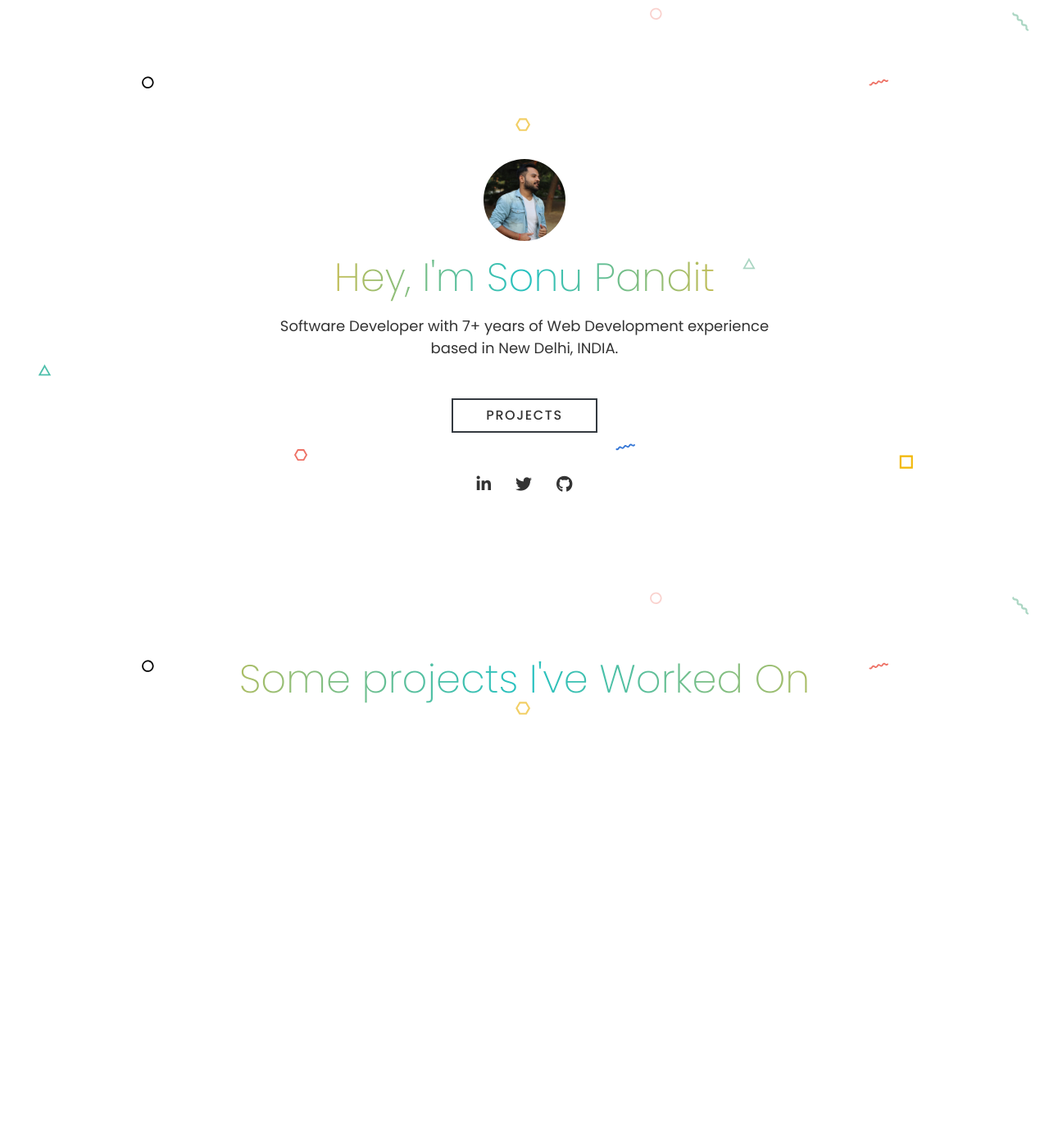
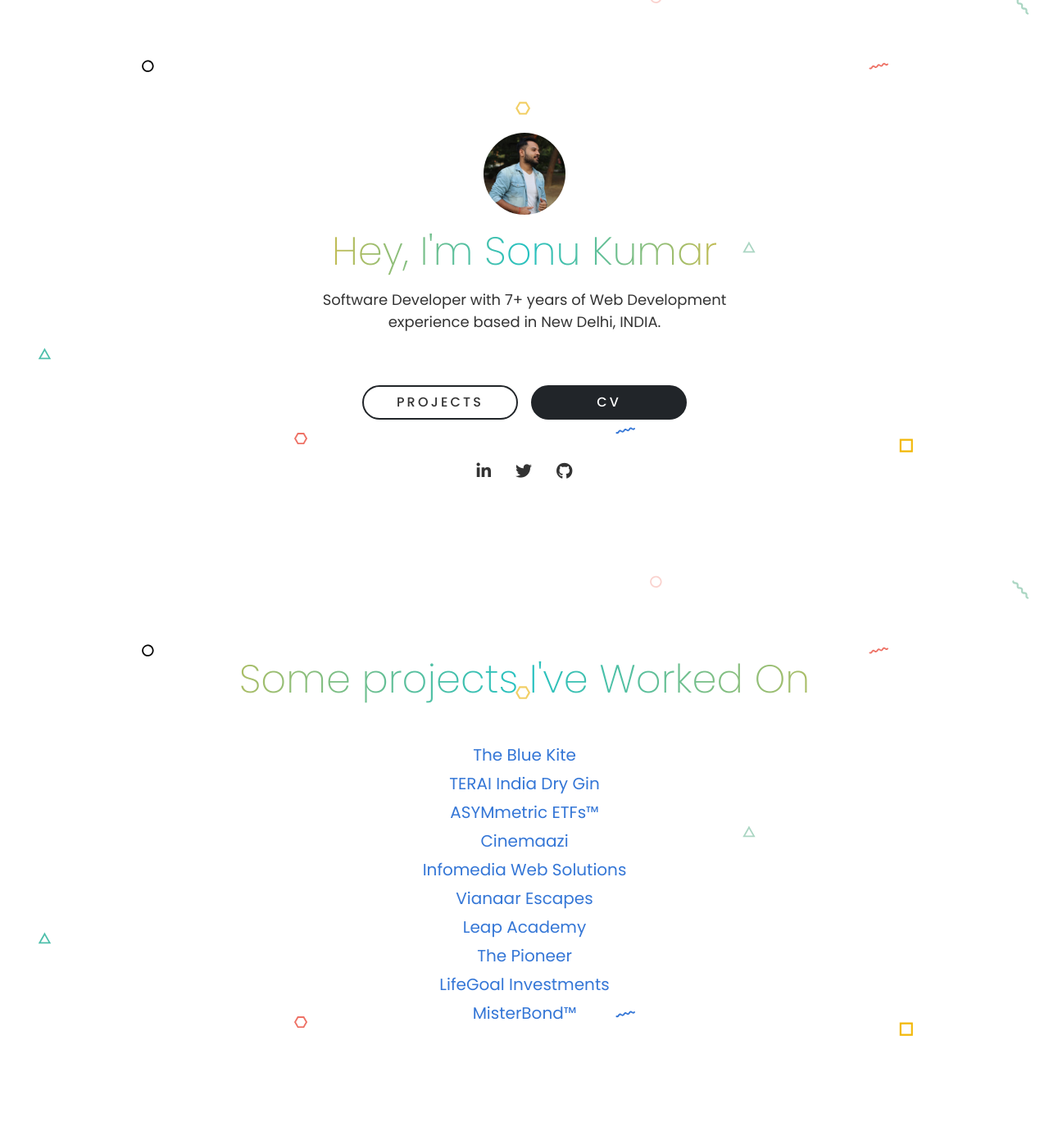
Before and after one commit to sonupandit/sonupandit.github.io, a PHP site: page / in a window 1280 px wide; the page is wider, and only the part inside the window is pictured. Shown: that part at 82% size. Before the commit the page ends 872 px from the top of that part, so only its background shows below. Run offline with PHP 8.4, Linux system fonts and the light colour scheme; some libraries are stand-ins or nearby versions.

Commit message:
Add files via upload

```diff
--- a/app.css
+++ b/app.css
@@ -11,13 +11,18 @@ h1{
 }
 
 .btn{
-    color: #333;
-    letter-spacing: 0.1em;
+
+    letter-spacing: 0.2em;
     text-transform: uppercase;
     font-weight: 500;
     padding: 7px 40px;
     border-width: 2px;
+    min-width: 190px;
+}
 
+.btn-outline-dark{
+    background-color: transparent !important;
+    color: #333 !important;
 }
 
 /* *{
@@ -26,7 +31,7 @@ h1{
 
 body{
     font-family: 'Poppins', sans-serif;
-    color: #fff;
+    color: #484848;
     position: relative;
     overflow: hidden;
     overflow-y: auto;
@@ -73,3 +78,12 @@ body{
     color: #333;
     font-size: 20px;
 }
+
+.projects li + li{
+  margin-top: 5px;
+}
+
+.projects a{
+   color: #3476d6;
+   text-decoration: none;
+}
--- a/index.html
+++ b/index.html
@@ -4,11 +4,13 @@
     <meta charset="UTF-8">
     <meta http-equiv="X-UA-Compatible" content="IE=edge">
     <meta name="viewport" content="width=device-width, initial-scale=1.0">
-    <title>Lorem Ipsum: Software Developer</title>
+    <title>Sonu Kumar: UI Developer</title>
+    <link rel="shortcut icon" type="image/png" href="favicon.png">
     <link rel="preconnect" href="https://fonts.googleapis.com">
     <link rel="preconnect" href="https://fonts.gstatic.com" crossorigin>
     <link href="https://fonts.googleapis.com/css2?family=Poppins:ital,wght@0,200;0,400;0,500;0,700;1,400&display=swap" rel="stylesheet">
-    <link rel="stylesheet" href="https://cdnjs.cloudflare.com/ajax/libs/bootstrap/4.6.1/css/bootstrap.min.css" integrity="sha512-T584yQ/tdRR5QwOpfvDfVQUidzfgc2339Lc8uBDtcp/wYu80d7jwBgAxbyMh0a9YM9F8N3tdErpFI8iaGx6x5g==" crossorigin="anonymous" referrerpolicy="no-referrer" />
+    <!-- CSS only -->
+<link href="https://cdn.jsdelivr.net/npm/bootstrap@5.2.2/dist/css/bootstrap.min.css" rel="stylesheet" integrity="sha384-Zenh87qX5JnK2Jl0vWa8Ck2rdkQ2Bzep5IDxbcnCeuOxjzrPF/et3URy9Bv1WTRi" crossorigin="anonymous">
     <link rel="stylesheet" href="app.css">
     <script src="https://kit.fontawesome.com/4876512906.js" crossorigin="anonymous"></script>
 
@@ -54,37 +56,55 @@
     <div class="wrapper">
 
         <section class="section-intro d-flex flex-column justify-content-center">
-            <main class="main-content">
+            <main class="main-content pb-5">
                 <div class="container">
                     <div class="row justify-content-center text-center">
                         <div class="col-12 col-md-10 col-lg-7">
                             <div class="avatar mb-3 mx-auto" style="width: 100px;">
                                 <img class="rounded-circle w-100" src="profile.jpg" alt="Sonu Pandit">
                             </div>
-                            <h1>Hey, I'm Sonu Pandit</h1>
-                            <div class="content pt-2">
+                            <h1>Hey, I'm Sonu Kumar</h1>
+                            <div class="content pt-2 px-xl-4">
                                 <p>Software Developer with 7+ years of Web Development experience based in New Delhi, INDIA.</p>
                             </div>
-                            <div class="btn-wrap mt-5">
-                                <button class="btn btn-outline-dark rounded-0">PROJECTS</button>
+                            <div class="btn-wrap justify-content-center g-3 row mt-5">
+                                <div class="col-auto">
+                                    <a href="#projects" class="btn btn-outline-dark rounded-pill">PROJECTS</a>
+                                </div>
+                                <div class="col-auto">
+                                    <a href="./sonu-cv.doc" download class="btn btn-dark rounded-pill">CV</a>
+                                </div>
                             </div>
                         </div>
                     </div>
                     <div class="social-icons d-flex align-items-center justify-content-center mt-5">
-                        <a href="" target="_blank"><i class="fa-brands fa-linkedin-in"></i></a>
-                        <a href="" target="_blank"><i class="fa-brands fa-twitter"></i></a>
-                        <a href="" target="_blank"><i class="fa-brands fa-github"></i></a>
+                        <a href="https://www.linkedin.com/in/pndtsonu/" target="_blank"><i class="fa-brands fa-linkedin-in"></i></a>
+                        <a href="https://twitter.com/pndtsonu" target="_blank"><i class="fa-brands fa-twitter"></i></a>
+                        <a href="https://github.com/sonupandit" target="_blank"><i class="fa-brands fa-github"></i></a>
                     </div>
                 </div>
             </main>
         </section>
-        <section class="section-portfolio">
+        <section class="section-portfolio" id="projects">
             <div class="container text-center">
                 <h1>Some projects I've Worked On</h1>
+
+                <ul class="list-unstyled mb-0 mt-5 fs-5 projects">
+                    <li><a href="https://www.thebluekite.com/" target="_blank">The Blue Kite</a></li>
+                    <li><a href="http://www.teraigin.com/" target="_blank">TERAI India Dry Gin</a></li>
+                    <li><a href="https://asymshares.com/" target="_blank">ASYMmetric ETFs™</a></li>
+                    <li><a href="https://www.cinemaazi.com/" target="_blank">Cinemaazi</a></li>
+                    <li><a href="https://iws.in/" target="_blank">Infomedia Web Solutions</a></li>
+                    <li><a href="https://vianaarescapes.com/" target="_blank">Vianaar Escapes</a></li>
+                    <li><a href="https://leap-academy.co.uk/" target="_blank">Leap Academy</a></li>
+                    <li><a href="https://www.dailypioneer.com" target="_blank">The Pioneer</a></li>
+                    <li><a href="https://www.lifegoalinvestments.com/" target="_blank">LifeGoal Investments</a></li>
+                    <li><a href="https://www.misterbond.in/" target="_blank">MisterBond™</a></li>
+                </ul>
             </div>
         </section>
-        <footer class="main-footer text-center px-3 py-4 bg-gray">
-           &copy; Lorem Ipsum 2022
+        <footer class="main-footer text-center px-3 py-3 mt-5">
+
         </footer>
     </div>
 </body>
```
Also changed, not shown: favicon.png (added), 1 other file.
